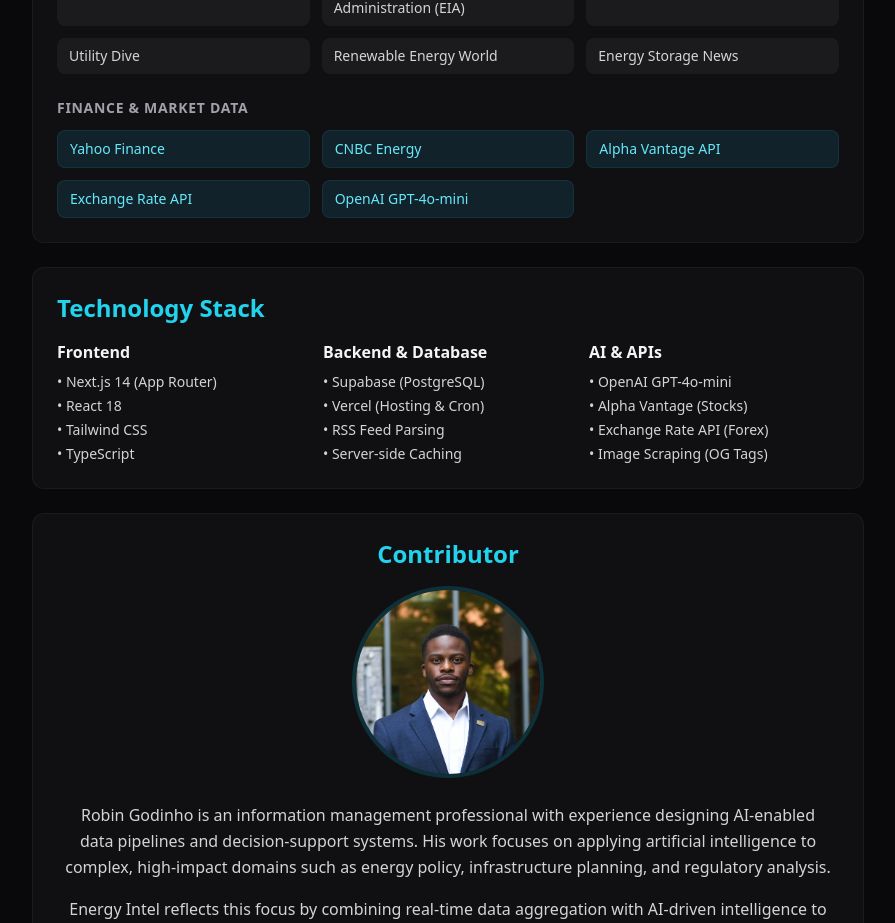
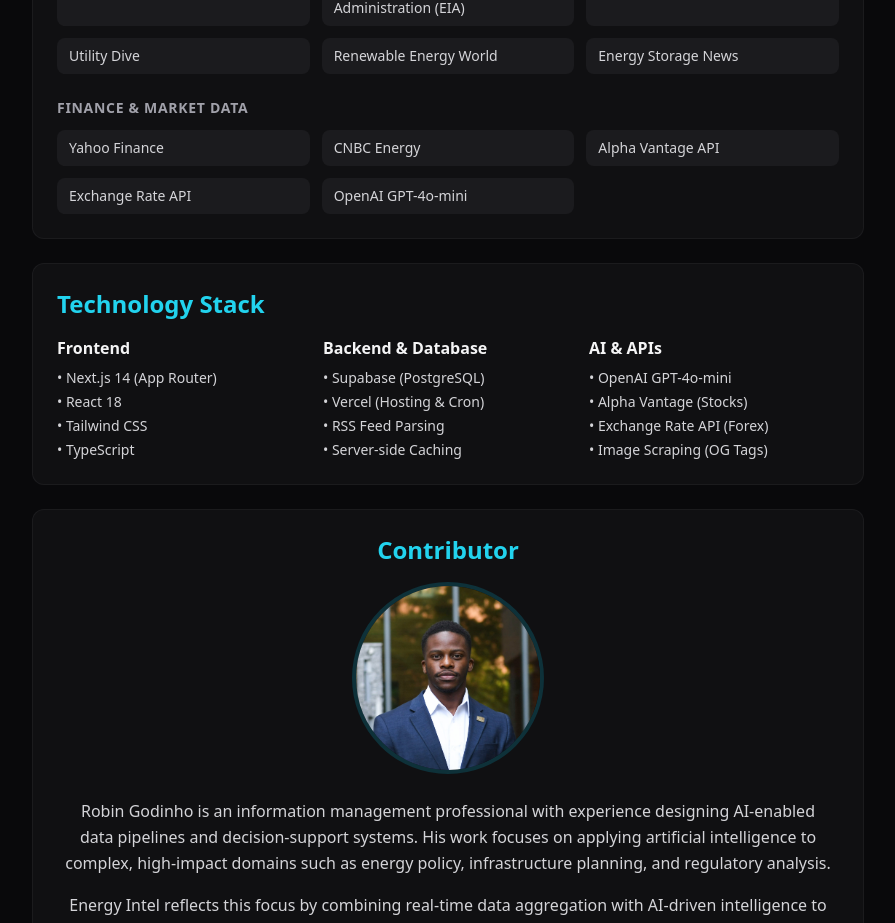
Before and after one commit to robingodinho/energy-intel, a Next.js app: page /about in a window 1280 px wide. Shown: the part 2034-2957 px from the top of the page, without its empty margins (192-1087 px from the left). Built offline with nearby package versions, Linux system fonts and the light colour scheme.

Commit message:
Standardize Finance data source badges to grey color

```diff
--- a/app/about/page.tsx
+++ b/app/about/page.tsx
@@ -244,19 +244,19 @@ export default function AboutPage() {
 
               <h3 className="text-sm font-semibold text-zinc-400 uppercase tracking-wider mb-3">Finance & Market Data</h3>
               <div className="grid grid-cols-2 sm:grid-cols-3 gap-3 text-sm">
-                <div className="px-3 py-2 bg-cyan-900/30 rounded-lg text-cyan-300 border border-cyan-800/30">
+                <div className="px-3 py-2 bg-zinc-800/50 rounded-lg text-zinc-300">
                   Yahoo Finance
                 </div>
-                <div className="px-3 py-2 bg-cyan-900/30 rounded-lg text-cyan-300 border border-cyan-800/30">
+                <div className="px-3 py-2 bg-zinc-800/50 rounded-lg text-zinc-300">
                   CNBC Energy
                 </div>
-                <div className="px-3 py-2 bg-cyan-900/30 rounded-lg text-cyan-300 border border-cyan-800/30">
+                <div className="px-3 py-2 bg-zinc-800/50 rounded-lg text-zinc-300">
                   Alpha Vantage API
                 </div>
-                <div className="px-3 py-2 bg-cyan-900/30 rounded-lg text-cyan-300 border border-cyan-800/30">
+                <div className="px-3 py-2 bg-zinc-800/50 rounded-lg text-zinc-300">
                   Exchange Rate API
                 </div>
-                <div className="px-3 py-2 bg-cyan-900/30 rounded-lg text-cyan-300 border border-cyan-800/30">
+                <div className="px-3 py-2 bg-zinc-800/50 rounded-lg text-zinc-300">
                   OpenAI GPT-4o-mini
                 </div>
               </div>
```
